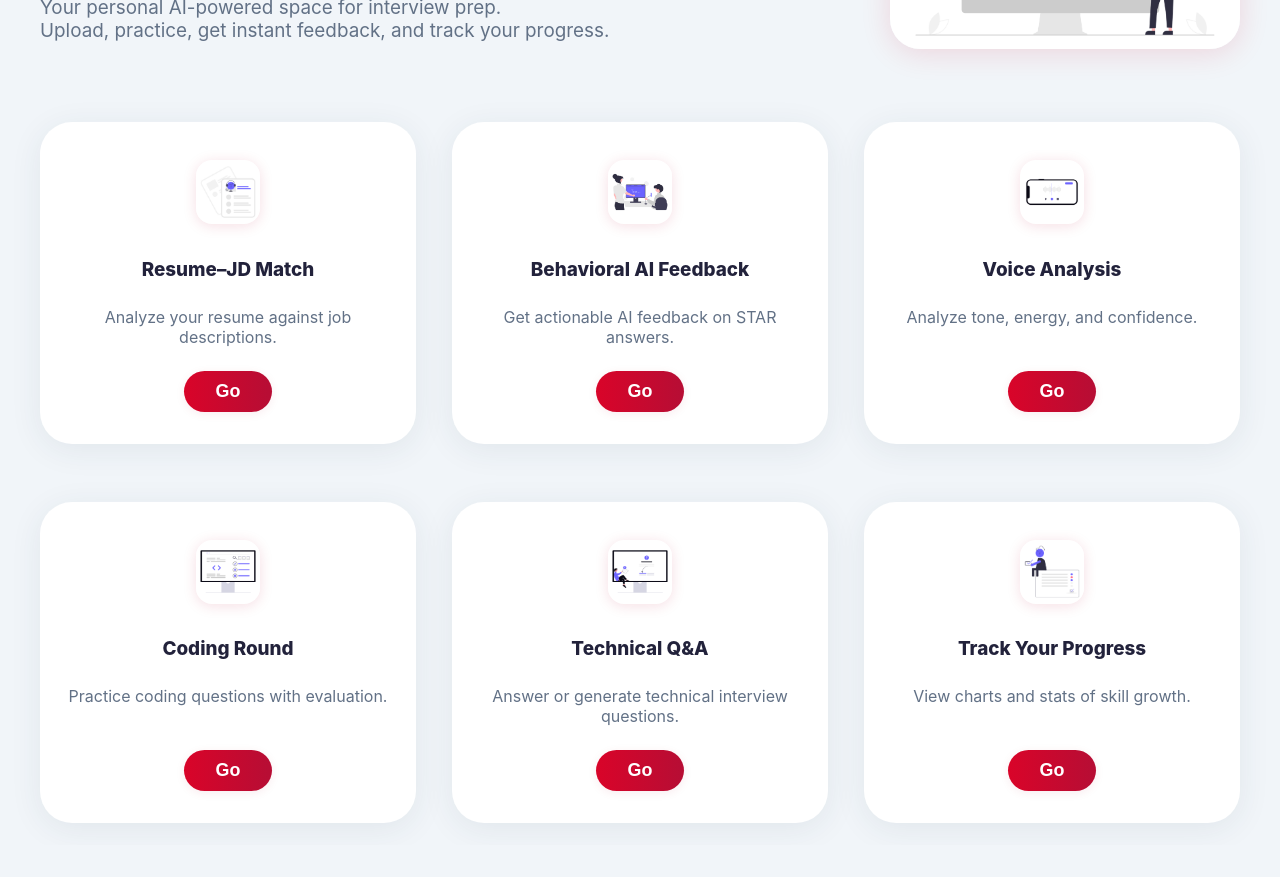
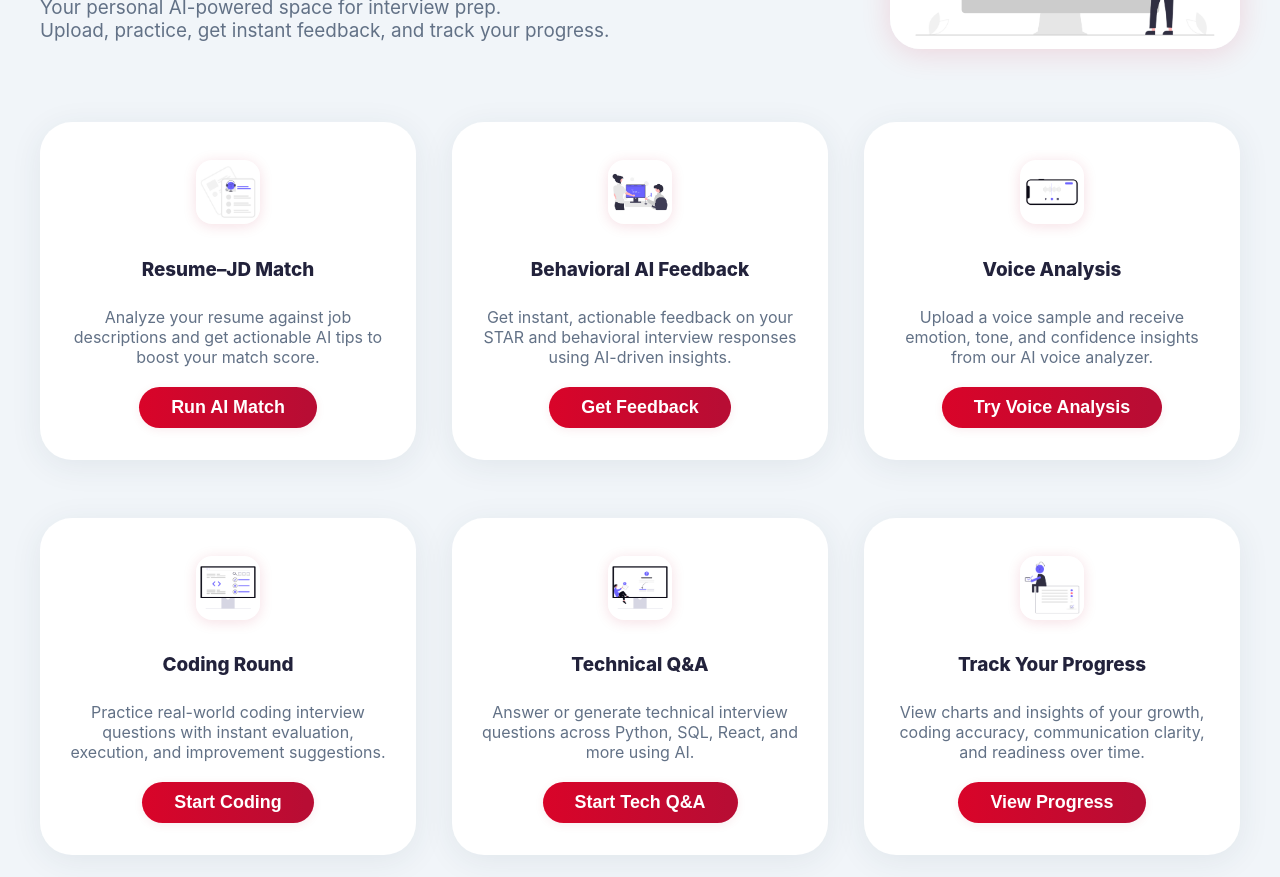
Before and after one commit to SanskrutiSakharkar/PrepSmart-Project, a React (Create React App) app in the folder client/: page /dashboard in a window 1280 px wide. Shown: the part 360-1237 px from the top of the page. Before the commit the page ends 1205 px from the top, so only its background shows below. Built offline with nearby package versions, Linux system fonts and the light colour scheme; sample sign-in values are in the browser's storage.

Commit message:
Updated Files

```diff
--- a/client/src/pages/Dashboard.jsx
+++ b/client/src/pages/Dashboard.jsx
@@ -34,22 +34,109 @@ export default function Dashboard() {
         </div>
       </section>
 
+    {/* ===== Feature Cards ===== */}
       <section className="dashboard-stats">
-        {[
-          { img: "/uploadresume.png", title: "Resume–JD Match", desc: "Analyze your resume against job descriptions.", btn: "/upload" },
-          { img: "/aifeedback.png", title: "Behavioral AI Feedback", desc: "Get actionable AI feedback on STAR answers.", btn: "/feedback" },
-          { img: "/uploadvoice.png", title: "Voice Analysis", desc: "Analyze tone, energy, and confidence.", btn: "/voice-feedback" },
-          { img: "/codinground.png", title: "Coding Round", desc: "Practice coding questions with evaluation.", btn: "/techround" },
-          { img: "/techqa.png", title: "Technical Q&A", desc: "Answer or generate technical interview questions.", btn: "/answer-questions" },
-          { img: "/progress.png", title: "Track Your Progress", desc: "View charts and stats of skill growth.", btn: "/progress" },
-        ].map((card, idx) => (
-          <div className="dashboard-card" key={idx}>
-            <img src={card.img} alt={card.title} className="dashboard-card-img"/>
-            <h2>{card.title}</h2>
-            <p>{card.desc}</p>
-            <button className="dashboard-red-btn" onClick={() => navigate(card.btn)}>Go</button>
-          </div>
-        ))}
+        {/* Resume–JD Match */}
+        <div className="dashboard-card">
+          <img
+            src="/uploadresume.png"
+            alt="Resume upload illustration"
+            className="dashboard-card-img"
+          />
+          <h2>Resume–JD Match</h2>
+          <p>
+            Analyze your resume against job descriptions and get actionable AI tips to boost your
+            match score.
+          </p>
+          <button className="dashboard-red-btn" onClick={() => goTo("/upload")}>
+            Run AI Match
+          </button>
+        </div>
+
+        {/* Behavioral AI Feedback */}
+        <div className="dashboard-card">
+          <img
+            src="/aifeedback.png"
+            alt="AI feedback illustration"
+            className="dashboard-card-img"
+          />
+          <h2>Behavioral AI Feedback</h2>
+          <p>
+            Get instant, actionable feedback on your STAR and behavioral interview responses using
+            AI-driven insights.
+          </p>
+          <button className="dashboard-red-btn" onClick={() => goTo("/feedback")}>
+            Get Feedback
+          </button>
+        </div>
+
+        {/* Voice Analysis */}
+        <div className="dashboard-card">
+          <img
+            src="/uploadvoice.png"
+            alt="Voice analysis illustration"
+            className="dashboard-card-img"
+          />
+          <h2>Voice Analysis</h2>
+          <p>
+            Upload a voice sample and receive emotion, tone, and confidence insights from our AI
+            voice analyzer.
+          </p>
+          <button className="dashboard-red-btn" onClick={() => goTo("/voice-feedback")}>
+            Try Voice Analysis
+          </button>
+        </div>
+
+        {/* Coding Round */}
+        <div className="dashboard-card">
+          <img
+            src="/codinground.png"
+            alt="Coding round illustration"
+            className="dashboard-card-img"
+          />
+          <h2>Coding Round</h2>
+          <p>
+            Practice real-world coding interview questions with instant evaluation, execution, and
+            improvement suggestions.
+          </p>
+          <button className="dashboard-red-btn" onClick={() => goTo("/techround")}>
+            Start Coding
+          </button>
+        </div>
+
+        {/* Technical Q&A */}
+        <div className="dashboard-card">
+          <img
+            src="/techqa.png"
+            alt="Technical Q&A illustration"
+            className="dashboard-card-img"
+          />
+          <h2>Technical Q&amp;A</h2>
+          <p>
+            Answer or generate technical interview questions across Python, SQL, React, and more
+            using AI.
+          </p>
+          <button className="dashboard-red-btn" onClick={() => goTo("/answer-questions")}>
+            Start Tech Q&amp;A
+          </button>
+        </div>
+
+        {/* Progress Tracking */}
+        <div className="dashboard-card">
+          <img
+            src="/progress.png"
+            alt="Progress tracking illustration"
+            className="dashboard-card-img"
+          />
+          <h2>Track Your Progress</h2>
+          <p>
+            View charts and insights of your growth, coding accuracy, communication clarity, and
+            readiness over time.
+          </p>
+          <button className="dashboard-red-btn" onClick={() => goTo("/progress")}>
+            View Progress
+          </button>
+        </div>
       </section>
     </div>
   );
```
